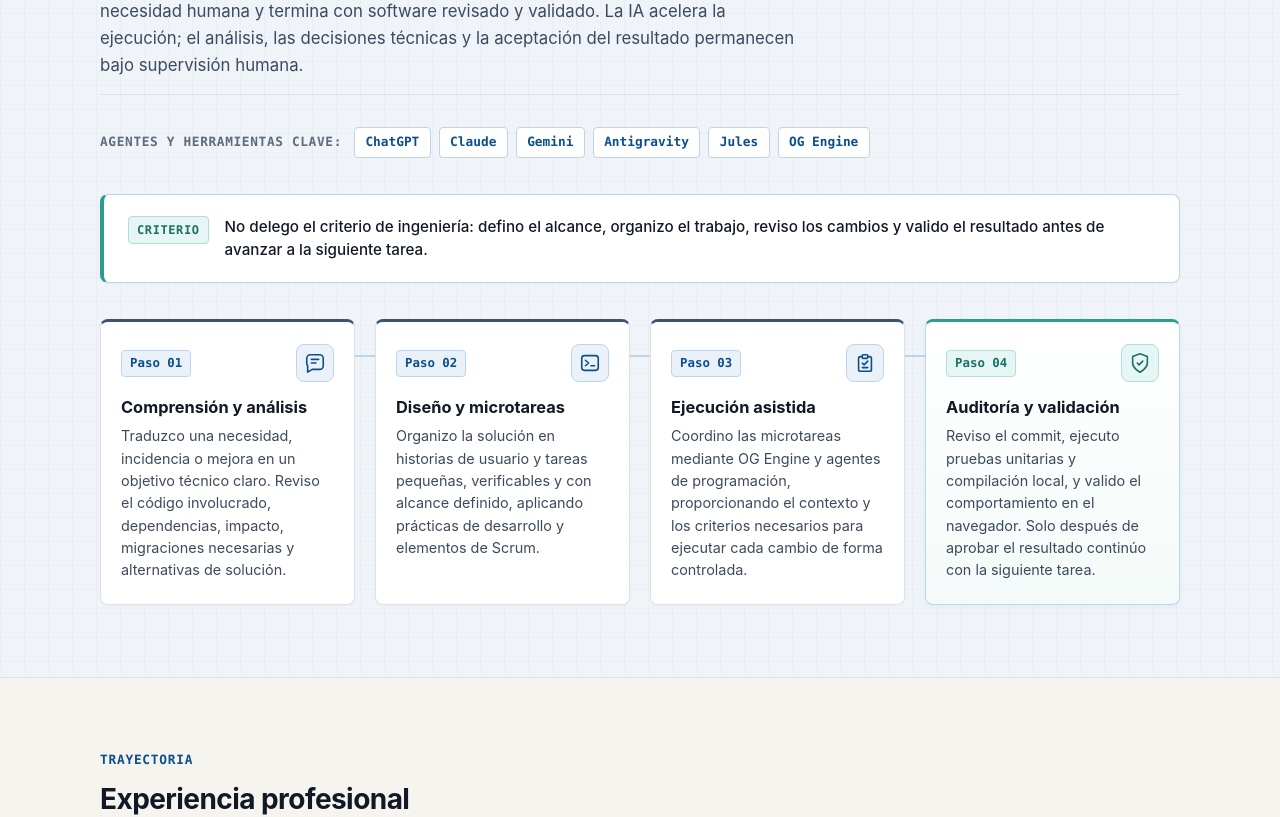
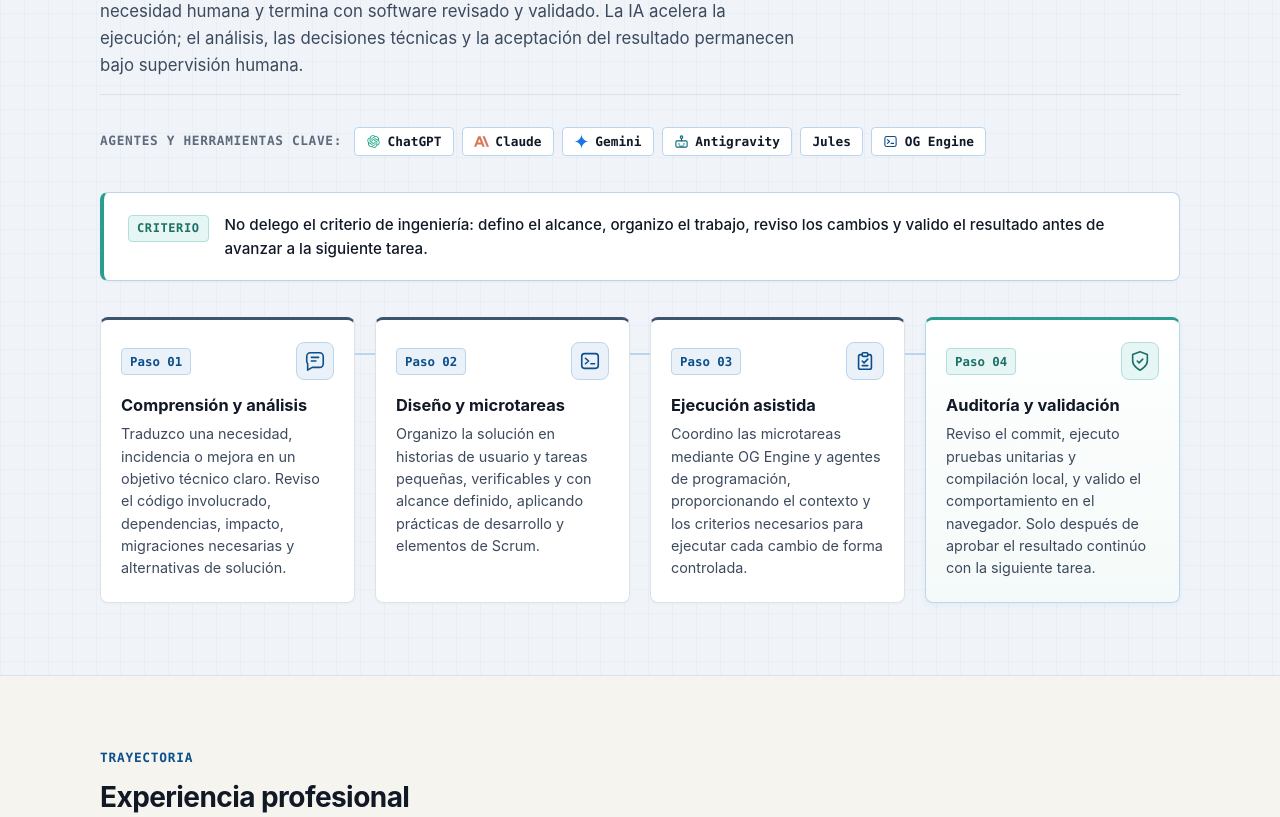
Before and after one commit to fidelomar/fidelomar.github.io, a Next.js app: page / in a window 1280 px wide. Shown: the part 2280-3097 px from the top of the page. Built offline with nearby package versions, Linux system fonts and the light colour scheme.

Commit message:
feat: add technology badges with icons
Introduce TechnologyBadge and its catalog (react-icons) for case study technologies and AI tools, replacing the plain text tags.

Co-Authored-By: Claude Fable 5.2 <noreply@anthropic.com>

```diff
--- a/package.json
+++ b/package.json
@@ -12,7 +12,8 @@
   "dependencies": {
     "next": "15.5.29",
     "react": "^19.0.0",
-    "react-dom": "^19.0.0"
+    "react-dom": "^19.0.0",
+    "react-icons": "^5.7.0"
   },
   "devDependencies": {
     "@eslint/eslintrc": "^3",
--- a/src/app/page.module.css
+++ b/src/app/page.module.css
@@ -791,17 +791,6 @@
   gap: 0.5rem;
 }
 
-.aiToolBadge {
-  font-family: var(--font-mono);
-  font-size: 0.8rem;
-  font-weight: 600;
-  color: var(--color-tech-blue);
-  background-color: var(--color-surface-white);
-  border: 1px solid var(--color-accent-border);
-  padding: 0.25rem 0.65rem;
-  border-radius: 4px;
-}
-
 .aiCallout {
   background-color: var(--color-surface-white);
   border: 1px solid var(--color-accent-border);
@@ -1366,17 +1355,6 @@
   align-items: center;
 }
 
-.techTag {
-  font-family: var(--font-mono);
-  font-size: 0.75rem;
-  font-weight: 500;
-  color: var(--color-ink-dark);
-  background-color: var(--color-surface-white);
-  border: 1px solid var(--color-border);
-  padding: 0.22rem 0.55rem;
-  border-radius: 4px;
-}
-
 /* 7. Contacto: Cierre visual sólido en azul tinta oscuro */
 .contactoBand {
   background: linear-gradient(180deg, #121926 0%, #0f1c2e 100%);
--- a/src/app/page.tsx
+++ b/src/app/page.tsx
@@ -1,6 +1,7 @@
 import styles from "./page.module.css";
 import { contentData } from "../content/profile";
 import { AppIcon, IconName } from "../components/AppIcon";
+import { TechnologyBadge } from "../components/TechnologyBadge";
 
 const capabilityMeta: Record<
   string,
@@ -305,8 +306,8 @@ export default function Home() {
                 <span className={styles.aiToolsLabel}>Agentes y herramientas clave:</span>
                 <ul className={styles.aiToolsList}>
                   {aiWorkflow.tools.map((tool) => (
-                    <li key={tool} className={styles.aiToolBadge}>
-                      {tool}
+                    <li key={tool}>
+                      <TechnologyBadge name={tool} category="ai" size="md" />
                     </li>
                   ))}
                 </ul>
@@ -499,8 +500,8 @@ export default function Home() {
                       <span className={styles.caseTechLabel}>Tecnologías:</span>
                       <ul className={styles.techTagList}>
                         {study.technologies.map((tech) => (
-                          <li key={tech} className={styles.techTag}>
-                            {tech}
+                          <li key={tech}>
+                            <TechnologyBadge name={tech} size="sm" />
                           </li>
                         ))}
                       </ul>
--- /dev/null
+++ b/src/components/TechnologyBadge.module.css
@@ -0,0 +1,77 @@
+.badge {
+  display: inline-flex;
+  align-items: center;
+  gap: 0.4rem;
+  font-family: var(--font-mono);
+  font-weight: 500;
+  color: var(--color-ink-dark);
+  background-color: var(--color-surface-white);
+  border: 1px solid var(--color-border);
+  border-radius: 4px;
+  line-height: 1.25;
+  white-space: nowrap;
+  vertical-align: middle;
+  transition: border-color 0.15s ease, background-color 0.15s ease;
+}
+
+/* Tamaños */
+.sizeSm {
+  font-size: 0.75rem;
+  padding: 0.22rem 0.55rem;
+}
+
+.sizeMd {
+  font-size: 0.8rem;
+  padding: 0.35rem 0.7rem;
+  font-weight: 600;
+}
+
+/* Icon container */
+.iconWrapper {
+  display: inline-flex;
+  align-items: center;
+  justify-content: center;
+  flex-shrink: 0;
+  color: var(--color-tech-blue);
+  line-height: 1;
+}
+
+.label {
+  display: inline-block;
+  line-height: 1.2;
+}
+
+/* Variantes visuales o categorías opcionales (sutiles y sobrias) */
+.cat_backend {
+  border-color: var(--color-border);
+}
+
+.cat_database {
+  border-color: var(--color-border);
+}
+
+.cat_cloud {
+  border-color: var(--color-border);
+}
+
+.cat_devops {
+  border-color: var(--color-border);
+}
+
+.cat_ecommerce {
+  border-color: var(--color-border);
+}
+
+.cat_mobile {
+  border-color: var(--color-border);
+}
+
+.cat_ai {
+  border-color: var(--color-accent-border);
+  background-color: var(--color-surface-white);
+}
+
+.badge:hover {
+  border-color: var(--color-accent-border);
+  background-color: #fafbfc;
+}
--- /dev/null
+++ b/src/components/TechnologyBadge.tsx
@@ -0,0 +1,69 @@
+import React from "react";
+import styles from "./TechnologyBadge.module.css";
+import { getTechnologyConfig, TechCategory } from "./technologyCatalog";
+import { AppIcon } from "./AppIcon";
+
+export interface TechnologyBadgeProps {
+  name: string;
+  category?: TechCategory;
+  showIcon?: boolean;
+  size?: "sm" | "md";
+  className?: string;
+  style?: React.CSSProperties;
+}
+
+export function TechnologyBadge({
+  name,
+  category: explicitCategory,
+  showIcon = true,
+  size = "sm",
+  className,
+  style,
+}: TechnologyBadgeProps) {
+  const config = getTechnologyConfig(name);
+  const displayName = config ? config.canonicalName : name;
+  const category = explicitCategory || config?.category || "general";
+
+  // Render icon: Brand ReactIcon or conceptual AppIcon
+  let iconElement: React.ReactNode = null;
+  if (showIcon) {
+    if (config?.reactIcon) {
+      const ReactIcon = config.reactIcon;
+      iconElement = (
+        <span
+          className={styles.iconWrapper}
+          style={config.iconColor ? { color: config.iconColor } : undefined}
+          aria-hidden="true"
+        >
+          <ReactIcon size={size === "md" ? 15 : 13} />
+        </span>
+      );
+    } else if (config?.appIconName) {
+      iconElement = (
+        <span
+          className={styles.iconWrapper}
+          style={config.iconColor ? { color: config.iconColor } : undefined}
+          aria-hidden="true"
+        >
+          <AppIcon name={config.appIconName} size={size === "md" ? 15 : 13} />
+        </span>
+      );
+    }
+  }
+
+  const badgeClasses = [
+    styles.badge,
+    size === "md" ? styles.sizeMd : styles.sizeSm,
+    styles[`cat_${category}`] || "",
+    className || "",
+  ]
+    .filter(Boolean)
+    .join(" ");
+
+  return (
+    <span className={badgeClasses} style={style}>
+      {iconElement}
+      <span className={styles.label}>{displayName}</span>
+    </span>
+  );
+}
--- /dev/null
+++ b/src/components/technologyCatalog.ts
@@ -0,0 +1,231 @@
+import { IconType } from "react-icons";
+import {
+  SiDotnet,
+  SiShopify,
+  SiAnthropic,
+  SiGooglegemini,
+  SiJavascript,
+  SiTypescript,
+  SiReact,
+  SiNextdotjs,
+  SiGit,
+  SiGithub,
+  SiDocker,
+  SiGoogleplay,
+  SiAppstore,
+  SiGooglejules,
+} from "react-icons/si";
+import { TbBrandCSharp, TbBrandAzure, TbSql } from "react-icons/tb";
+import { RiOpenaiFill } from "react-icons/ri";
+import { IconName } from "./AppIcon";
+
+export type TechCategory =
+  | "backend"
+  | "frontend"
+  | "database"
+  | "cloud"
+  | "devops"
+  | "ecommerce"
+  | "mobile"
+  | "ai"
+  | "general";
+
+export interface TechnologyConfig {
+  canonicalName: string;
+  category: TechCategory;
+  /** react-icons component if available */
+  reactIcon?: IconType;
+  /** AppIcon conceptual icon if no brand icon */
+  appIconName?: IconName;
+  /** Optional custom SVG or color accent for the icon */
+  iconColor?: string;
+}
+
+export const TECHNOLOGY_CATALOG: Record<string, TechnologyConfig> = {
+  // Backend & Languages
+  ".NET": {
+    canonicalName: ".NET",
+    category: "backend",
+    reactIcon: SiDotnet,
+    iconColor: "#512bd4",
+  },
+  "C#": {
+    canonicalName: "C#",
+    category: "backend",
+    reactIcon: TbBrandCSharp,
+    iconColor: "#239120",
+  },
+  JavaScript: {
+    canonicalName: "JavaScript",
+    category: "frontend",
+    reactIcon: SiJavascript,
+    iconColor: "#f7df1e",
+  },
+  TypeScript: {
+    canonicalName: "TypeScript",
+    category: "frontend",
+    reactIcon: SiTypescript,
+    iconColor: "#3178c6",
+  },
+  React: {
+    canonicalName: "React",
+    category: "frontend",
+    reactIcon: SiReact,
+    iconColor: "#149eca",
+  },
+  "Next.js": {
+    canonicalName: "Next.js",
+    category: "frontend",
+    reactIcon: SiNextdotjs,
+    iconColor: "#121926",
+  },
+
+  // Databases & Storage
+  "SQL Server": {
+    canonicalName: "SQL Server",
+    category: "database",
+    reactIcon: TbSql,
+    iconColor: "#cc292b",
+  },
+
+  // Cloud & Infrastructure
+  Azure: {
+    canonicalName: "Azure",
+    category: "cloud",
+    reactIcon: TbBrandAzure,
+    iconColor: "#0078d4",
+  },
+  Git: {
+    canonicalName: "Git",
+    category: "devops",
+    reactIcon: SiGit,
+    iconColor: "#f05032",
+  },
+  GitHub: {
+    canonicalName: "GitHub",
+    category: "devops",
+    reactIcon: SiGithub,
+    iconColor: "#24292f",
+  },
+  Docker: {
+    canonicalName: "Docker",
+    category: "devops",
+    reactIcon: SiDocker,
+    iconColor: "#2496ed",
+  },
+
+  // Architecture & APIs (conceptuales sobrios)
+  "APIs REST": {
+    canonicalName: "APIs REST",
+    category: "backend",
+    appIconName: "nodes",
+    iconColor: "#3d546e",
+  },
+
+  // E-commerce & Enterprise platforms
+  Shopify: {
+    canonicalName: "Shopify",
+    category: "ecommerce",
+    reactIcon: SiShopify,
+    iconColor: "#7ab55c",
+  },
+  "Mercado Libre": {
+    canonicalName: "Mercado Libre",
+    category: "ecommerce",
+    appIconName: "box",
+    iconColor: "#2d3277",
+  },
+
+  // Mobile platforms
+  "Xamarin Forms": {
+    canonicalName: "Xamarin Forms",
+    category: "mobile",
+    reactIcon: SiDotnet,
+    iconColor: "#3498db",
+  },
+  "Google Play": {
+    canonicalName: "Google Play",
+    category: "mobile",
+    reactIcon: SiGoogleplay,
+    iconColor: "#01875f",
+  },
+  "App Store": {
+    canonicalName: "App Store",
+    category: "mobile",
+    reactIcon: SiAppstore,
+    iconColor: "#0071e3",
+  },
+
+  // AI & Autonomous Agents
+  ChatGPT: {
+    canonicalName: "ChatGPT",
+    category: "ai",
+    reactIcon: RiOpenaiFill,
+    iconColor: "#10a37f",
+  },
+  Claude: {
+    canonicalName: "Claude",
+    category: "ai",
+    reactIcon: SiAnthropic,
+    iconColor: "#d97757",
+  },
+  Gemini: {
+    canonicalName: "Gemini",
+    category: "ai",
+    reactIcon: SiGooglegemini,
+    iconColor: "#1a73e8",
+  },
+  Antigravity: {
+    canonicalName: "Antigravity",
+    category: "ai",
+    appIconName: "bot",
+    iconColor: "#0d6878",
+  },
+  Jules: {
+    canonicalName: "Jules",
+    category: "ai",
+    reactIcon: SiGooglejules,
+    iconColor: "#4285f4",
+  },
+  "OG Engine": {
+    canonicalName: "OG Engine",
+    category: "ai",
+    appIconName: "terminal",
+    iconColor: "#0b4f8c",
+  },
+};
+
+/** Normalizes aliases to canonical names */
+const ALIASES: Record<string, string> = {
+  dotnet: ".NET",
+  "dot net": ".NET",
+  "c-sharp": "C#",
+  csharp: "C#",
+  "rest api": "APIs REST",
+  "api rest": "APIs REST",
+  apis: "APIs REST",
+  sqlserver: "SQL Server",
+  "ms sql": "SQL Server",
+  "ms sql server": "SQL Server",
+  "azure cloud": "Azure",
+  nextjs: "Next.js",
+  "next js": "Next.js",
+  mercadolibre: "Mercado Libre",
+  xamarin: "Xamarin Forms",
+  googleplay: "Google Play",
+  appstore: "App Store",
+  openai: "ChatGPT",
+  anthropic: "Claude",
+};
+
+export function getTechnologyConfig(name: string): TechnologyConfig | null {
+  const trimmed = name.trim();
+  if (TECHNOLOGY_CATALOG[trimmed]) {
+    return TECHNOLOGY_CATALOG[trimmed];
+  }
+  const lower = trimmed.toLowerCase();
+  if (ALIASES[lower] && TECHNOLOGY_CATALOG[ALIASES[lower]]) {
+    return TECHNOLOGY_CATALOG[ALIASES[lower]];
+  }
+  return null;
+}
```
Also changed, not shown: 1 other file (tests, documents, lock files or other folders).
